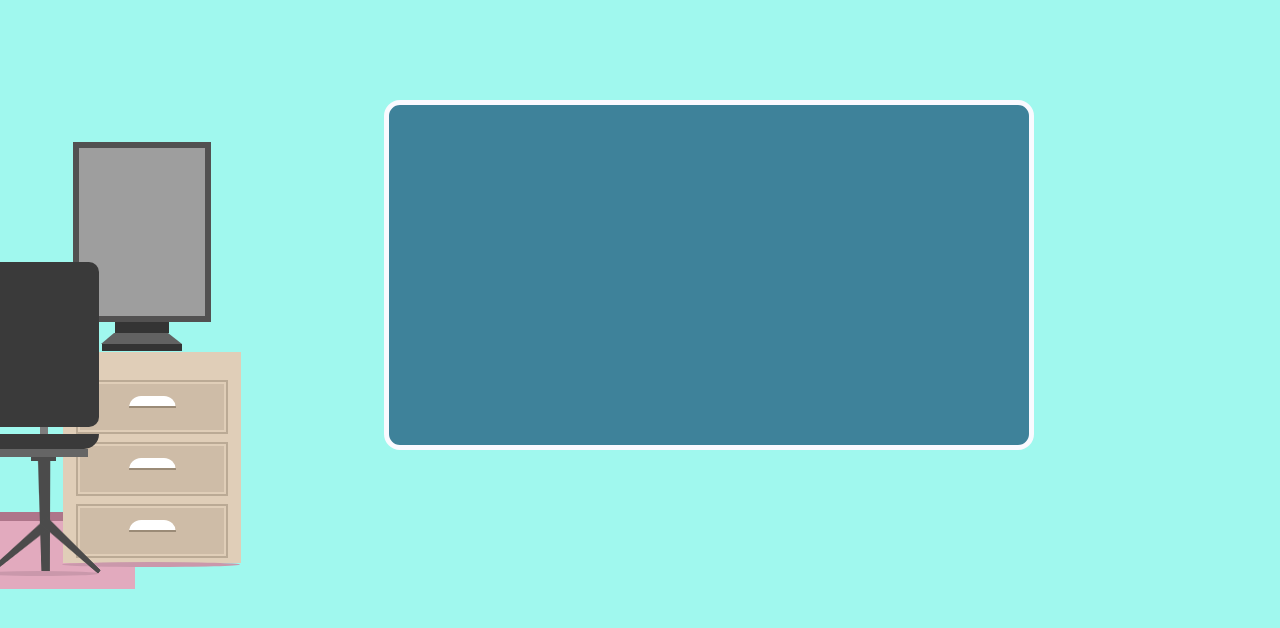
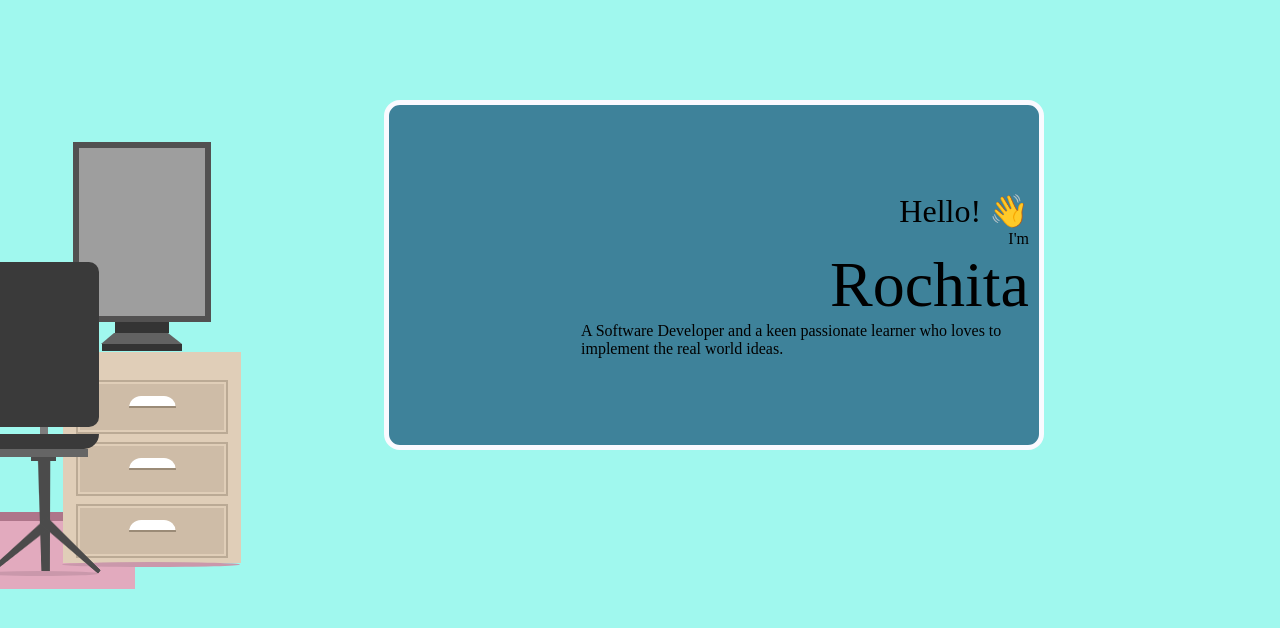
Before and after one commit to rochita-sharma/web_portfolio, a React (Create React App) app in the folder client/: page / in a window 1280 px wide. Shown: the top 628 px of the page. Built offline with nearby package versions, Linux system fonts and the light colour scheme; grey boxes are pictures that could not be loaded.

Commit message:
added introduction text with card hover animation

```diff
--- a/client/src/components/card/card.css
+++ b/client/src/components/card/card.css
@@ -1,9 +1,42 @@
 .introCard {
+    position: relative;
     width: 100%;
     height:340px;
     background-color: #3E829A;
     border-radius: 1pc;
     border: 5px solid #FAFAFF;
+    transition: all 0.4s ease-in-out;
+    display: flex;
+    flex-direction: column;
+    justify-content: center;
+    align-items: flex-end;
+    padding-right: 10px;
+}
+
+.introCard:hover {
+    background-color:#FAFAFF;
+    border: 5px solid #3E829A;
+    transform: scale(1);
+}
+
+
+#greetings {
+    font-size: 2em;
+}
+
+#Iam {
+    font-size: 1em;
+}
+
+#introName {
+    font-size: 4em;
+}
+
+#introLine {
+    width: 70%;
+    display: flex;
+    align-items: flex-end;
+
 }
 
 /* .image {
--- a/client/src/components/card/card.js
+++ b/client/src/components/card/card.js
@@ -4,10 +4,10 @@ import './card.css';
 function Card() {
     return (
         <div className='introCard'>
-            {/* <div className='image'></div> */}
-            <div className='introduction'>
-
-            </div>
+              <div id='greetings'>Hello! <span id='wavingHello'>👋</span></div>
+              <div id='Iam'>I'm</div>
+              <div id='introName'>Rochita</div>
+              <div id='introLine'>A Software Developer and a keen passionate learner who loves to implement the real world ideas.</div>
         </div>
     );
 }
```
Also changed, not shown: client/src/components/navbar/navbar.css (added), client/src/components/navbar/navbar.js (added).
